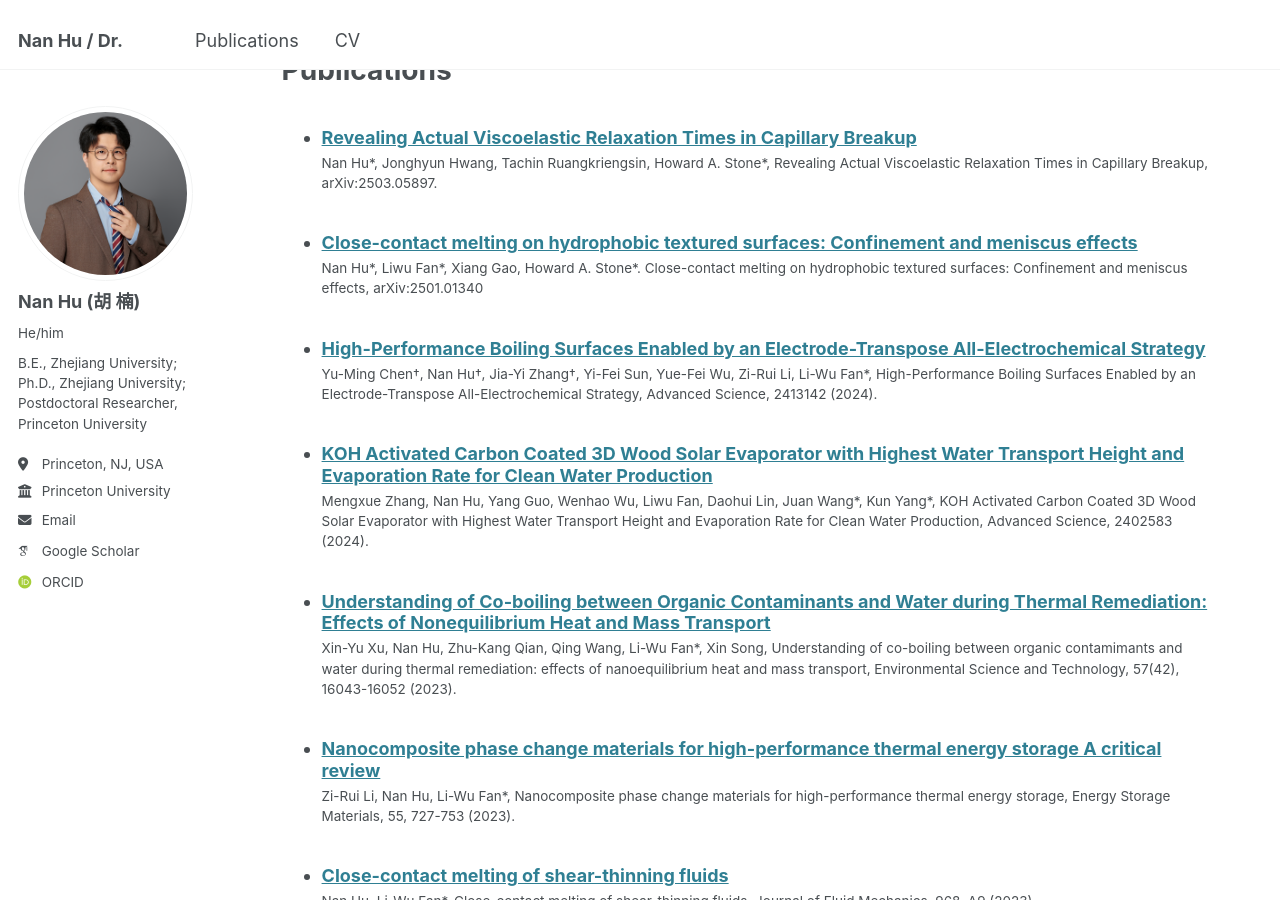
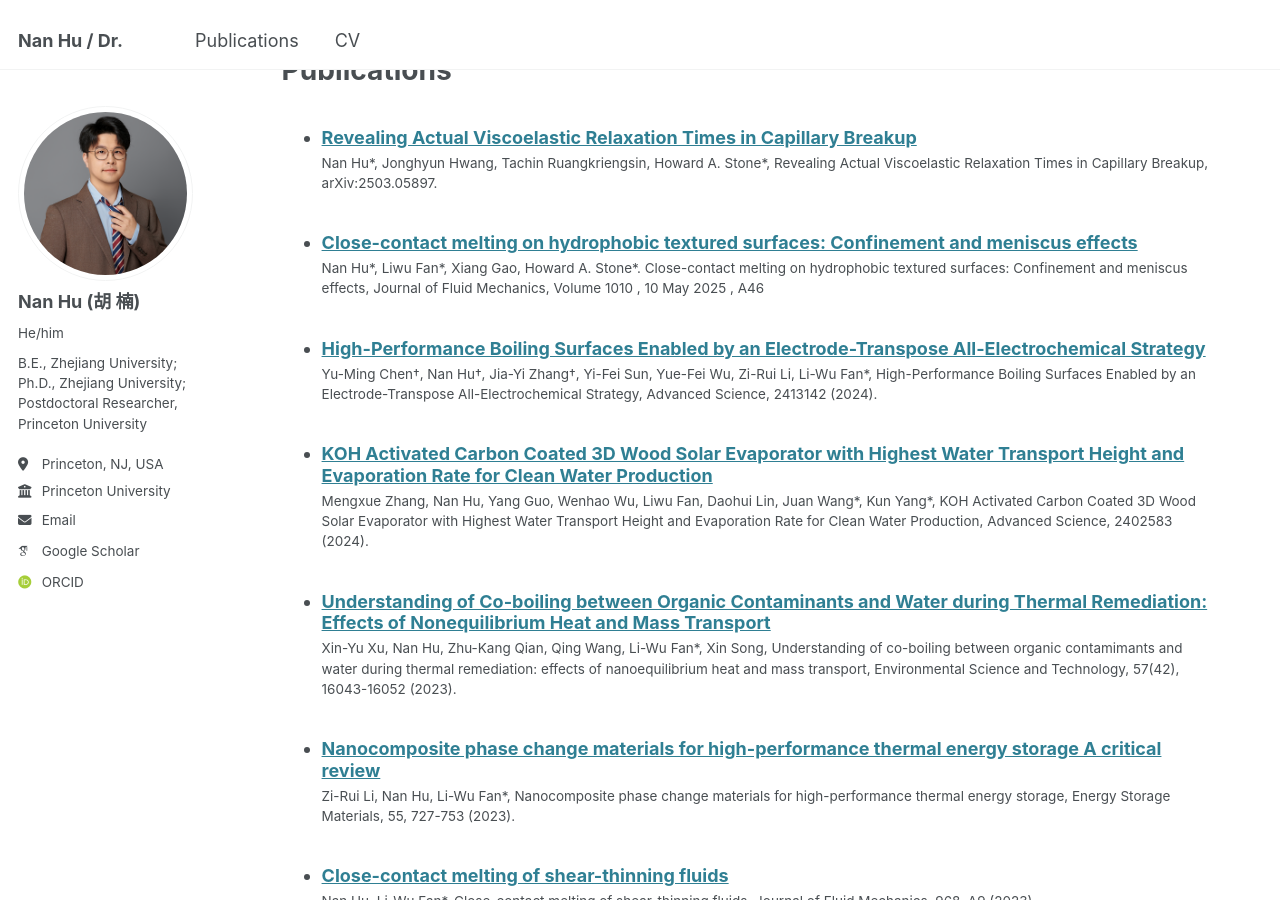
Before and after one commit to princetonNanHu/Nan, a Jekyll site: the page built from _pages/cv.md, in a window 1280 px wide and 900 px high, scrolled down 432 px. Built offline with Jekyll 4.4.1, drawn with Linux system fonts in a browser that asks for light colours; some web fonts are replaced.

Commit message:
Update 2025-01-02-Close-contact melting on hydrophobic textured surfaces: Confinement and meniscus effects.md

```diff
--- a/_publications/2025-01-02-Close-contact melting on hydrophobic textured surfaces: Confinement and meniscus effects.md
+++ b/_publications/2025-01-02-Close-contact melting on hydrophobic textured surfaces: Confinement and meniscus effects.md
@@ -5,8 +5,8 @@ category: manuscripts
 excerpt: 'We investigate the dynamics of close-contact melting (CCM) on gas-trapped hydrophobic surfaces, with specific focus on the effects of geometrical confinement and the liquid-air meniscus below the liquid film.'
 date: 2025-1-2
 venue: 'arXiv'
-paperurl: 'https://arxiv.org/abs/2501.01340'
-citation: 'Nan Hu*, Liwu Fan*, Xiang Gao, Howard A. Stone*. Close-contact melting on hydrophobic textured surfaces: Confinement and meniscus effects, arXiv:2501.01340'
+paperurl: 'https://doi.org/10.1017/jfm.2025.385'
+citation: 'Nan Hu*, Liwu Fan*, Xiang Gao, Howard A. Stone*. Close-contact melting on hydrophobic textured surfaces: Confinement and meniscus effects, Journal of Fluid Mechanics, Volume 1010 , 10 May 2025 , A46'
 ---
 
 We investigate the dynamics of close-contact melting (CCM) on gas-trapped hydrophobic surfaces, with specific focus on the effects of geometrical confinement and the liquid-air meniscus below the liquid film. By employing dual-series and perturbation methods, we obtain numerical solutions for the effective slip lengths associated with velocity λ and temperature λt fields, across various values of aspect ratio Λ (defined as the ratio of the film thickness h to the structure's periodic length l) and gas-liquid fraction ϕ. Asymptotic solutions of λ and λt for Λ≪1 and Λ≫1 are derived and summarized for different surface structures, interface shapes and Λ, which reveal a different trend for λ and Λ≪1 and the presence of a meniscus. In the context of constant-pressure CCM, our results indicate that transverse-grooves surfaces consistently reduced the heat transfer. However, longitudinal grooves can enhance heat transfer under the effects of confinement and meniscus when Λ⪅0.1 and ϕ<1−0.52/3≈0.37. For gravity-driven CCM, the parameters of l and ϕ determine whether the melting rate is enhanced, reduced, or nearly unaffected. We construct a phase diagram based on the parameter matrix (log10l,ϕ)to delineate these three regimes. Lastly, we derived two asymptotic solutions for predicting the variation in time of the unmelted solid height.
```
